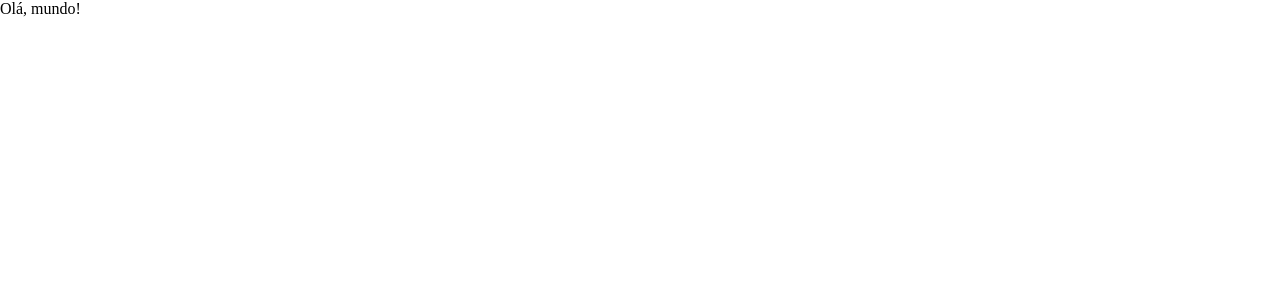
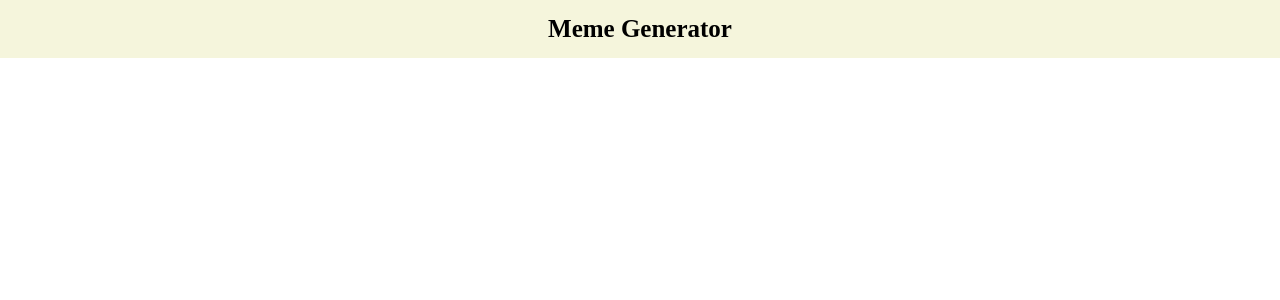
Before and after one commit to GustavoSrr/meme-generator, a React (Vite) app: page / in a window 1280 px wide. Shown: the top 300 px of the page. Built offline with nearby package versions, Linux system fonts and the light colour scheme.

Commit message:
✨ Usando header

```diff
--- a/src/App.tsx
+++ b/src/App.tsx
@@ -1,9 +1,11 @@
 import React from 'react'
+
+import { Header } from './components/Header'
 
 export const App: React.FC = () => {
   return (
     <div className="App">
-      Olá, mundo!
+      <Header />
     </div>
   )
 }
```
